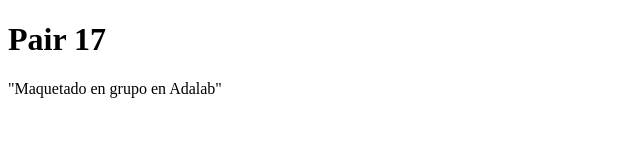
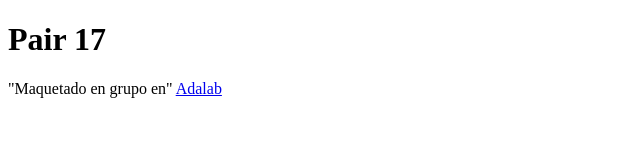
Before and after one commit to AnaSalamero/module-1-exercise-1.7, a plain HTML site: page index.html in a window 1280 px wide. Shown: the full height of the page, 0-640 px from the left. Drawn offline with Linux system fonts and the light colour scheme.

Commit message:
footerbranch

```diff
--- a/index.html
+++ b/index.html
@@ -1,17 +1,26 @@
 <!DOCTYPE html>
 <html lang="en">
+
 <head>
   <meta charset="UTF-8" />
   <meta http-equiv="X-UA-Compatible" content="IE=edge" />
   <meta name="viewport" content="width=device-width, initial-scale=1.0" />
   <title>Document</title>
 </head>
+
 <body>
-    <header><h1>Pair 17</h1></header>
+  <header>
+    <h1>Pair 17</h1>
+  </header>
   <main>
     <section class="motivacion"></section>
     <section class="contenido"></section>
   </main>
-    <footer><p>"Maquetado en grupo en Adalab"</p></footer>
+  <footer>
+    <p>"Maquetado en grupo en"
+      <a href="http://adalab.es">Adalab</a>
+    </p>
+  </footer>
 </body>
+
 </html>
```
Lines whose indentation alone changed are shown as unchanged.
